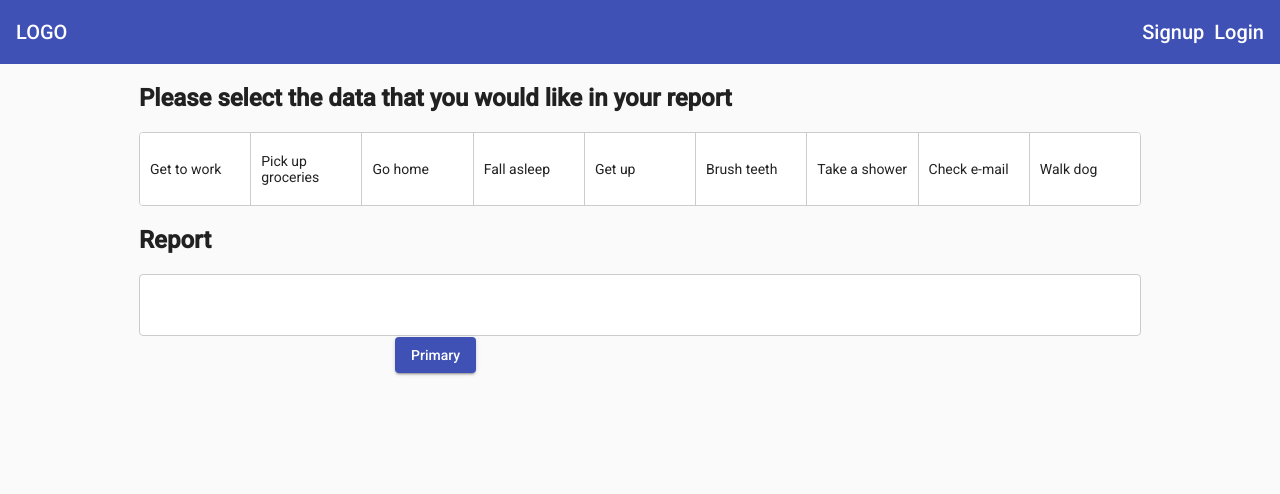
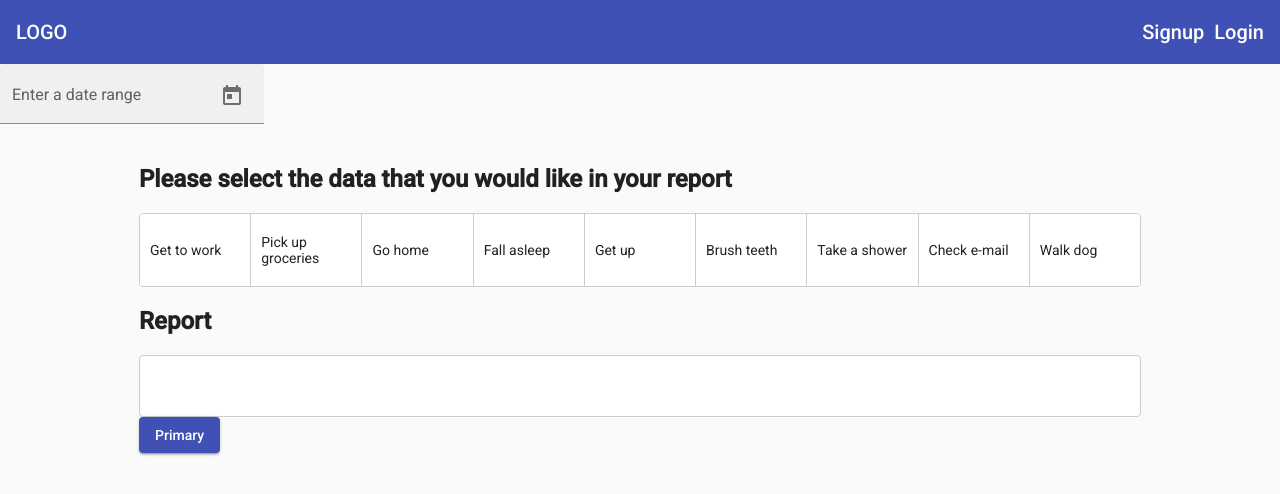
Before and after one commit to shytownish/raven-partners-ui-, an Angular app: page / in a window 1280 px wide. Shown: the top 494 px of the page. Built offline with nearby package versions, Linux system fonts and the light colour scheme.

Commit message:
adding calander with start date and end dateF

```diff
--- a/src/app/welcome/welcome.component.html
+++ b/src/app/welcome/welcome.component.html
@@ -1,5 +1,18 @@
+
+
+<mat-form-field appearance="fill">
+  <mat-label>Enter a date range</mat-label>
+  <mat-date-range-input [rangePicker]="picker">
+    <input matStartDate placeholder="Start date" (dateInput)="addEvent('input', $event)" (dateChange)="addEvent('change', $event)">
+    <input matEndDate placeholder="End date" (dateInput)="addEvent('input', $event)" (dateChange)="addEvent('change', $event)">
+
+  </mat-date-range-input>
+  <mat-datepicker-toggle matSuffix [for]="picker"></mat-datepicker-toggle>
+  <mat-date-range-picker #picker></mat-date-range-picker>
+</mat-form-field>
+
+
 <div fxLayout="column" fxLayoutAlign="center center">
-
   <div class="example-container">
   <h2>Please select the data that you would like in your report</h2>
     <div
@@ -25,11 +38,14 @@
       (cdkDropListDropped)="drop($event)">
       <div class="example-box" *ngFor="let item of done" cdkDrag>{{item}}</div>
     </div>
+
+    <div class="example-button-row" fxFlexAlign="flex-end" >
+      <button mat-raised-button color="primary">Primary</button>
+    </div>
+
   </div>
   <mat-divider></mat-divider>
 
-  <div class="example-button-row" fxFlexAlign="right" >
-    <button mat-raised-button color="primary">Primary</button>
-  </div>
+
   <mat-divider></mat-divider>
 </div>
--- a/src/app/welcome/welcome.component.ts
+++ b/src/app/welcome/welcome.component.ts
@@ -1,5 +1,6 @@
 import { Component, OnInit } from '@angular/core';
 import {CdkDragDrop, moveItemInArray, transferArrayItem} from "@angular/cdk/drag-drop";
+import {MatDatepickerInputEvent} from "@angular/material/datepicker";
 
 @Component({
   selector: 'app-welcome',
@@ -7,6 +8,7 @@ import {CdkDragDrop, moveItemInArray, transferArrayItem} from "@angular/cdk/drag
   styleUrls: ['./welcome.component.css']
 })
 export class WelcomeComponent implements OnInit {
+
   todo = [
     'Get to work',
     'Pick up groceries',
@@ -22,6 +24,9 @@ export class WelcomeComponent implements OnInit {
   done = [
 
   ];
+  dateEvents: string[] = [];
+
+
 
   constructor() { }
 
@@ -40,4 +45,7 @@ export class WelcomeComponent implements OnInit {
     }
   }
 
+  addEvent(type: string, event: MatDatepickerInputEvent<Date>) {
+    this.dateEvents.push(`${type}: ${event.value}`);
+  }
 }
```
